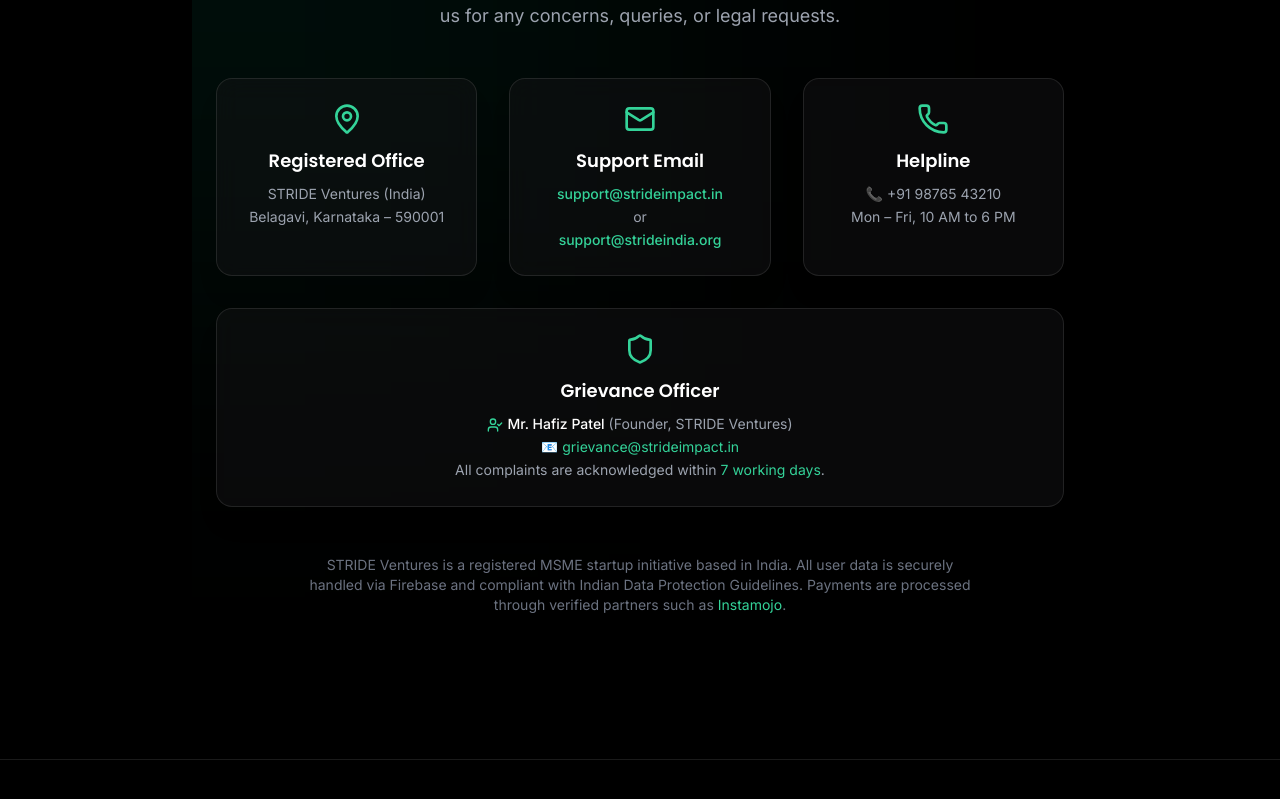
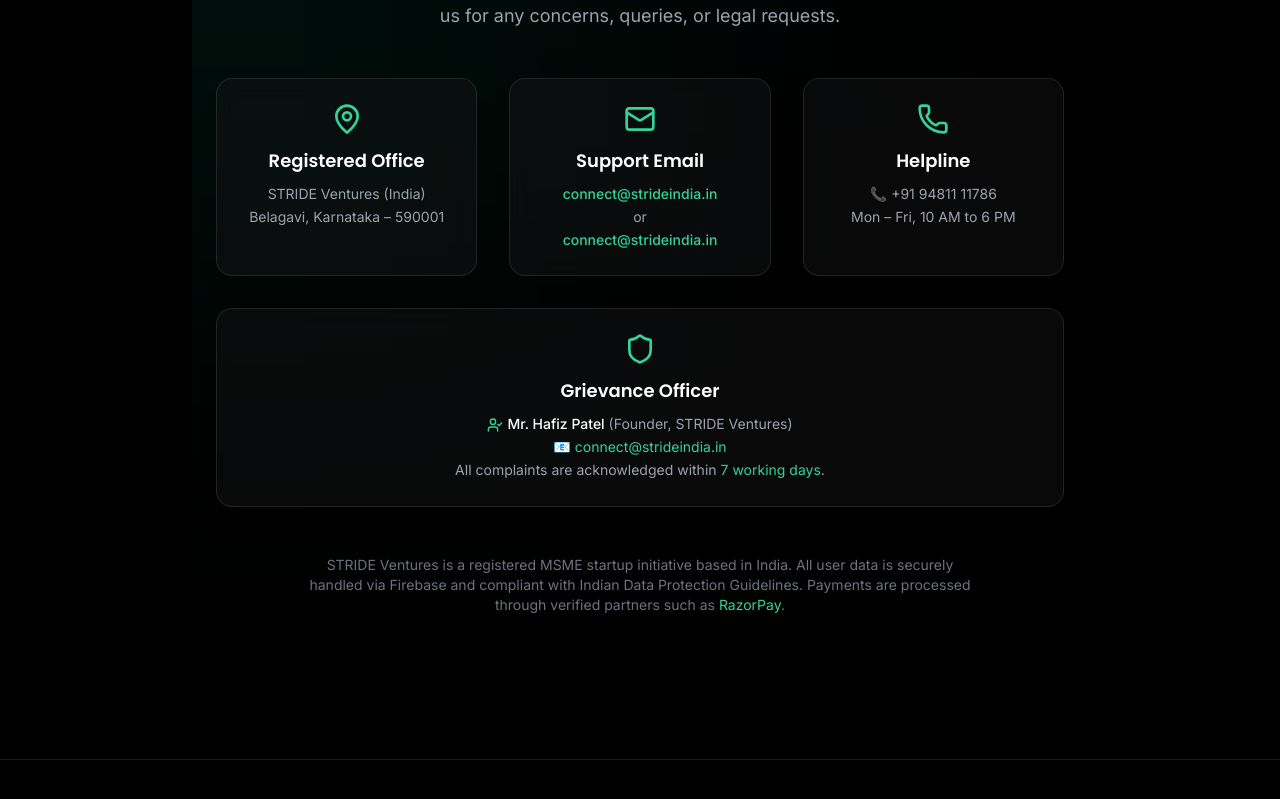
Before and after one commit to 26Fizz/STRIDE, a React (Vite) app: page /contact in a window 1280 px wide. Shown: the part 371-1170 px from the top of the page. Built offline with nearby package versions, Linux system fonts and the light colour scheme; no server answers.

Commit message:
Update contact information in Contact.jsx

```diff
--- a/src/Legal/Contact.jsx
+++ b/src/Legal/Contact.jsx
@@ -51,10 +51,10 @@ const Contact = () => {
             <Mail className="w-8 h-8 mx-auto text-emerald-400 mb-3" />
             <h3 className="text-lg font-semibold text-white mb-2">Support Email</h3>
             <p className="text-gray-400 text-sm leading-relaxed">
-              <span className="text-emerald-400 font-medium">support@strideimpact.in</span>
+              <span className="text-emerald-400 font-medium">connect@strideindia.in</span>
               <br />
               or <br />
-              <span className="text-emerald-400 font-medium">support@strideindia.org</span>
+              <span className="text-emerald-400 font-medium">connect@strideindia.in</span>
             </p>
           </motion.div>
 
@@ -66,7 +66,7 @@ const Contact = () => {
             <Phone className="w-8 h-8 mx-auto text-emerald-400 mb-3" />
             <h3 className="text-lg font-semibold text-white mb-2">Helpline</h3>
             <p className="text-gray-400 text-sm leading-relaxed">
-              📞 +91 98765 43210 <br />
+              📞 +91 94811 11786 <br />
               Mon – Fri, 10 AM to 6 PM
             </p>
           </motion.div>
@@ -84,7 +84,7 @@ const Contact = () => {
               <UserCheck className="inline w-4 h-4 mr-1 text-emerald-400" />
               <span className="font-medium text-white">Mr. Hafiz Patel</span> (Founder, STRIDE Ventures)
               <br />
-              📧 <span className="text-emerald-400">grievance@strideimpact.in</span>
+              📧 <span className="text-emerald-400">connect@strideindia.in</span>
               <br />
               All complaints are acknowledged within{" "}
               <span className="text-emerald-400">7 working days</span>.
@@ -101,7 +101,7 @@ const Contact = () => {
         >
           STRIDE Ventures is a registered MSME startup initiative based in India.
           All user data is securely handled via Firebase and compliant with Indian Data Protection Guidelines.
-          Payments are processed through verified partners such as <span className="text-emerald-400">Instamojo</span>.
+          Payments are processed through verified partners such as <span className="text-emerald-400">RazorPay</span>.
         </motion.p>
       </section>
     </PageWrapper>
```
